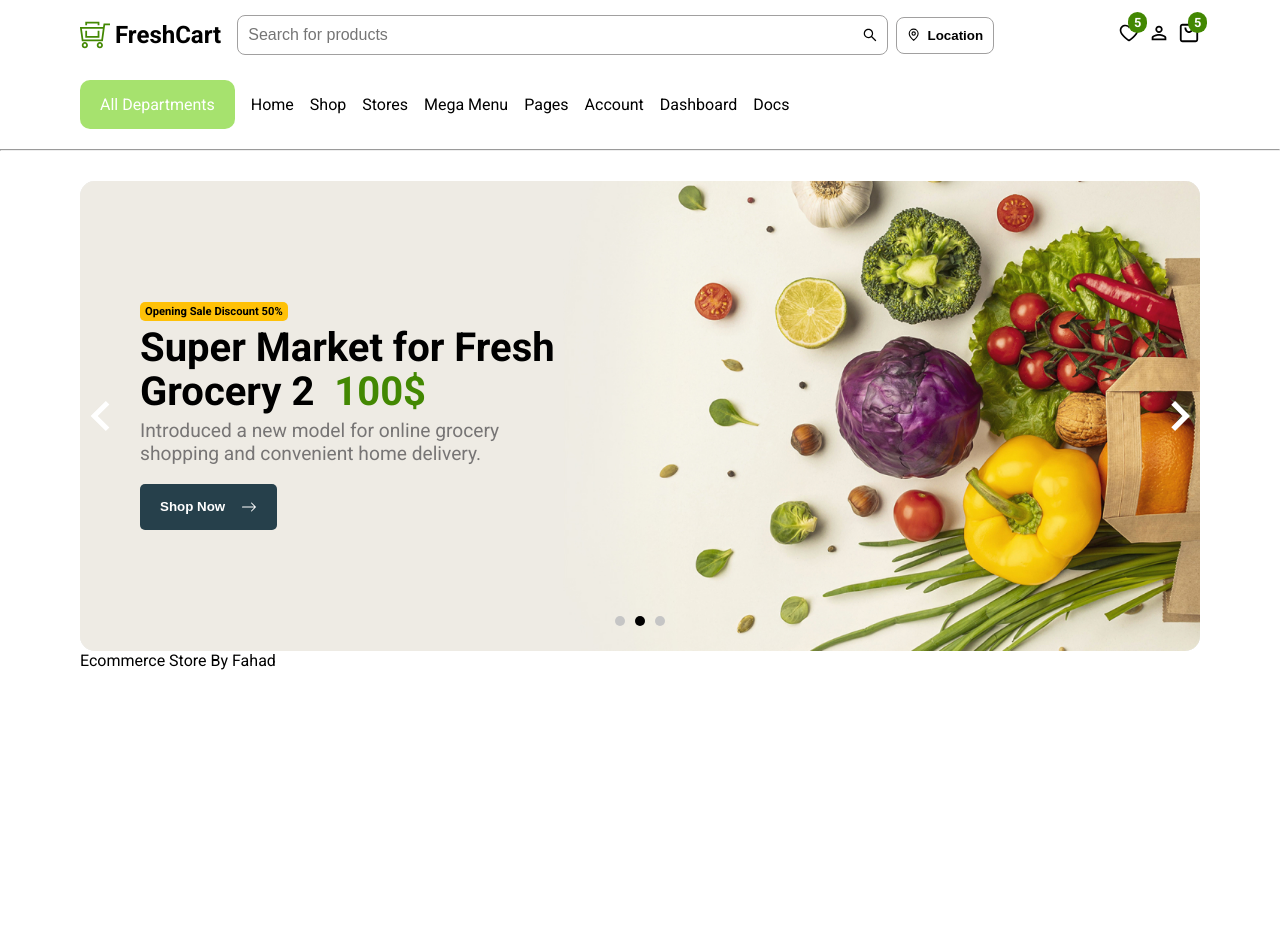
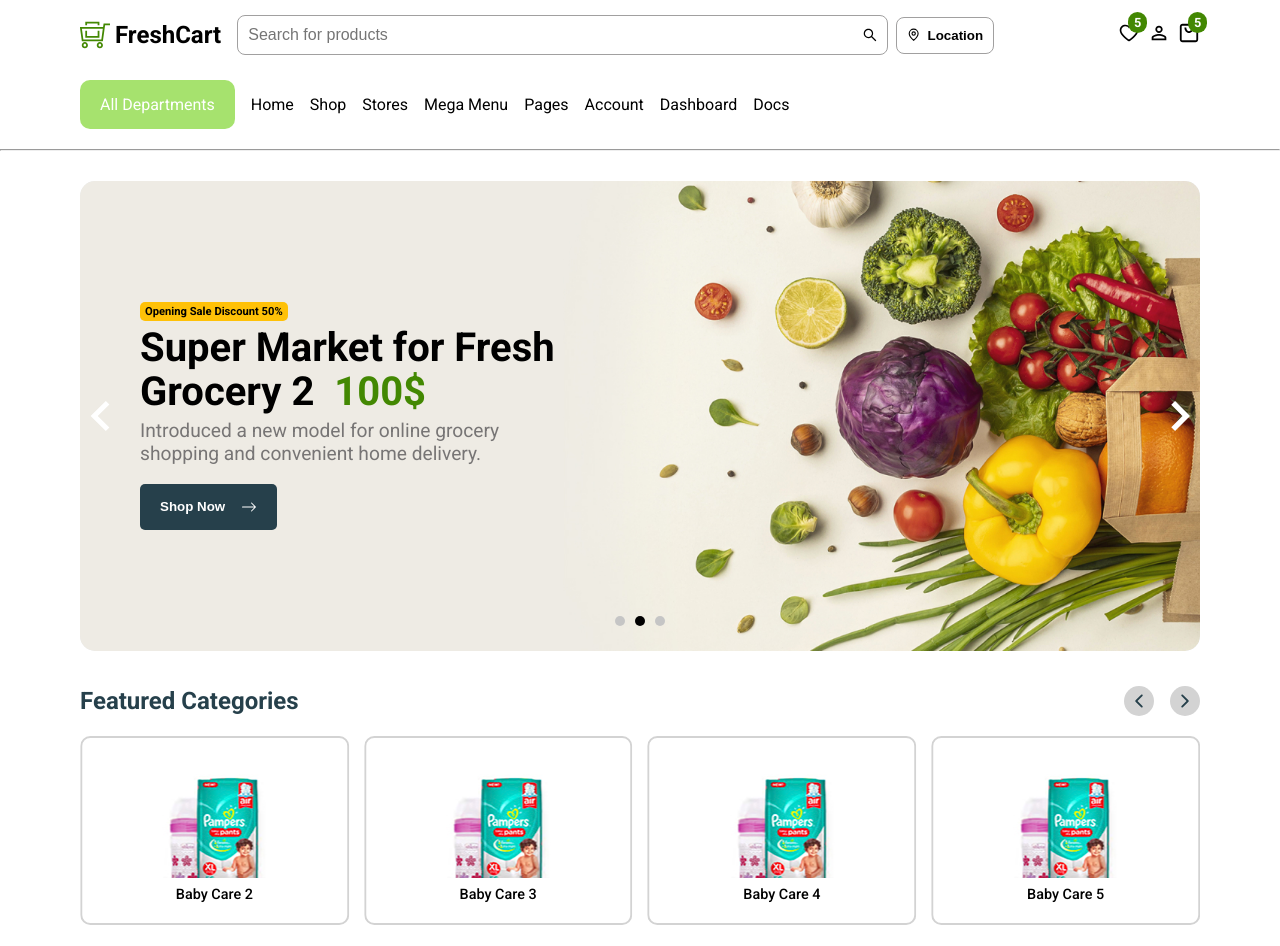
Before and after one commit to MFahadUmer/next-ecommerce, a Next.js app: page / in a window 1280 px wide. Shown: the top 946 px of the page. Before the commit the page ends 800 px from the top, so only its background shows below. Built offline with nearby package versions, Linux system fonts and the light colour scheme.

Commit message:
Adds Category Slider

```diff
--- /dev/null
+++ b/src/app/components/styled-components/category-slider/CategorySlide.js
@@ -0,0 +1,13 @@
+import React from 'react';
+import styles from './categorySlide.module.css';
+import Image from 'next/image';
+
+const CategorySlide = ({ text, image }) => {
+  return (
+    <div className={styles.slide}>
+      <Image src={image} width={120} height={120} alt={text} /> <p className={styles.title}>{text}</p>
+    </div>
+  );
+};
+
+export default CategorySlide;
--- /dev/null
+++ b/src/app/components/styled-components/category-slider/CategorySlider.js
@@ -0,0 +1,91 @@
+import React from 'react';
+import styles from './categorySlider.module.css';
+import CategorySlide from './CategorySlide';
+import { useKeenSlider } from 'keen-slider/react';
+import 'keen-slider/keen-slider.min.css';
+import CategorySlides from '@/app/mock/category_slider';
+import { IoIosArrowBack, IoIosArrowForward } from 'react-icons/io';
+
+const CategorySlider = () => {
+  const [sliderRef, instanceRef] = useKeenSlider(
+    {
+      breakpoints: {
+        '(min-width: 400px)': {
+          slides: { perView: 2, spacing: 10 },
+        },
+        '(min-width: 820px)': {
+          slides: { perView: 4, spacing: 15 },
+        },
+        '(min-width: 1400px)': {
+          slides: { perView: 6, spacing: 15 },
+        },
+      },
+      loop: true,
+      slides: { perView: 1 },
+    },
+    [
+      (slider) => {
+        let timeout;
+        let mouseOver = false;
+        function clearNextTimeout() {
+          clearTimeout(timeout);
+        }
+        function nextTimeout() {
+          clearTimeout(timeout);
+          if (mouseOver) return;
+          timeout = setTimeout(() => {
+            slider.next();
+          }, 5000);
+        }
+        slider.on('created', () => {
+          slider.container.addEventListener('mouseover', () => {
+            mouseOver = true;
+            clearNextTimeout();
+          });
+          slider.container.addEventListener('mouseout', () => {
+            mouseOver = false;
+            nextTimeout();
+          });
+          nextTimeout();
+        });
+        slider.on('dragStarted', clearNextTimeout);
+        slider.on('animationEnded', nextTimeout);
+        slider.on('updated', nextTimeout);
+      },
+    ]
+  );
+
+  return (
+    <div className={styles.slider}>
+      <div className={styles.slider__header}>
+        <h2>Featured Categories</h2>
+        <div className={styles.arrows__container}>
+          <IoIosArrowBack
+            onClick={(e) => e.stopPropagation() || instanceRef.current?.prev()}
+            className={styles.arrow}
+          />
+          <IoIosArrowForward
+            onClick={(e) => e.stopPropagation() || instanceRef.current?.next()}
+            className={styles.arrow}
+          />
+        </div>
+      </div>
+      <div className={styles.category__slider}>
+        <div ref={sliderRef} className="keen-slider">
+          {CategorySlides?.length > 0
+            ? CategorySlides.map((item, index) => (
+                <div
+                  key={index}
+                  className={`keen-slider__slide  ${styles.number__slide}`}
+                >
+                  <CategorySlide text={item.title} image={item.image} />
+                </div>
+              ))
+            : ''}
+        </div>
+      </div>
+    </div>
+  );
+};
+
+export default CategorySlider;
--- /dev/null
+++ b/src/app/components/styled-components/category-slider/categorySlide.module.css
@@ -0,0 +1,23 @@
+.slide {
+  display: flex;
+  justify-content: center;
+  flex-direction: column;
+  align-items: center;
+  border: 2px solid lightgray;
+  border-radius: 10px;
+  padding: 20px 10px;
+}
+
+.slide:hover {
+  border-color: var(--green);
+}
+
+.slide:hover .title {
+  color: var(--green);
+}
+
+.title {
+  margin-top: 8px;
+  font-weight: 500;
+  font-size: 0.9rem;
+}
--- /dev/null
+++ b/src/app/components/styled-components/category-slider/categorySlider.module.css
@@ -0,0 +1,53 @@
+.slider {
+  margin: 20px 0;
+}
+
+.number-slide {
+  background: grey;
+  display: flex;
+  align-items: center;
+  justify-content: center;
+  font-size: 50px;
+  color: #fff;
+  font-weight: 500;
+  height: 300px;
+  max-height: 100vh;
+}
+
+.category__slider {
+  display: flex;
+  justify-content: center;
+}
+
+.slider__header {
+  margin-top: 20px;
+  margin-bottom: 5px;
+  display: flex;
+  justify-content: space-between;
+  align-items: center;
+  padding: 15px 0;
+}
+
+.slider__header > h2 {
+  color: var(--dark-gray);
+}
+
+.arrow {
+  background-color: lightgray;
+  color: var(--dark-gray);
+  height: 30px;
+  width: 30px;
+  padding: 5px;
+  border-radius: 20px;
+  cursor: pointer;
+}
+
+.arrow:hover {
+  background-color: var(--green);
+  color: white;
+}
+
+.arrows__container {
+  display: flex;
+  gap: 1rem;
+}
--- a/src/app/components/styled-components/slider/Slider.js
+++ b/src/app/components/styled-components/slider/Slider.js
@@ -121,13 +121,12 @@ const Slider = () => {
 };
 
 function Arrow(props) {
-  const disabeld = props.disabled ? ` ${styles.arrow__disabled}` : '';
   return (
     <svg
       onClick={props.onClick}
       className={`${styles.arrow} ${
         props.left ? styles.arrow__left : styles.arrow__right
-      } ${disabeld}`}
+      }`}
       xmlns="http://www.w3.org/2000/svg"
       viewBox="0 0 24 24"
     >
--- a/src/app/components/styled-components/slider/slider.module.css
+++ b/src/app/components/styled-components/slider/slider.module.css
@@ -15,6 +15,7 @@
   position: relative;
   background: rgb(236, 236, 236);
   border-radius: 15px;
+  overflow: hidden;
 }
 
 .dots {
--- /dev/null
+++ b/src/app/mock/category_slider.js
@@ -0,0 +1,60 @@
+const CategorySlides = [
+  {
+    title: 'Baby Care 1',
+    image: '/assets/images/c-slide-1.jpg',
+  },
+  {
+    title: 'Baby Care 2',
+    image: '/assets/images/c-slide-1.jpg',
+  },
+  {
+    title: 'Baby Care 3',
+    image: '/assets/images/c-slide-1.jpg',
+  },
+  {
+    title: 'Baby Care 4',
+    image: '/assets/images/c-slide-1.jpg',
+  },
+  {
+    title: 'Baby Care 5',
+    image: '/assets/images/c-slide-1.jpg',
+  },
+  {
+    title: 'Baby Care 6',
+    image: '/assets/images/c-slide-1.jpg',
+  },
+  {
+    title: 'Baby Care 7',
+    image: '/assets/images/c-slide-1.jpg',
+  },
+  {
+    title: 'Baby Care 8',
+    image: '/assets/images/c-slide-1.jpg',
+  },
+  {
+    title: 'Baby Care 9',
+    image: '/assets/images/c-slide-1.jpg',
+  },
+  {
+    title: 'Baby Care 10',
+    image: '/assets/images/c-slide-1.jpg',
+  },
+  {
+    title: 'Baby Care 11',
+    image: '/assets/images/c-slide-1.jpg',
+  },
+  {
+    title: 'Baby Care 12',
+    image: '/assets/images/c-slide-1.jpg',
+  },
+  {
+    title: 'Baby Care 13',
+    image: '/assets/images/c-slide-1.jpg',
+  },
+  {
+    title: 'Baby Care 14',
+    image: '/assets/images/c-slide-1.jpg',
+  },
+];
+
+export default CategorySlides;
--- a/src/app/page.js
+++ b/src/app/page.js
@@ -2,6 +2,10 @@
 import dynamic from 'next/dynamic';
 const Slider = dynamic(
   () => import('./components/styled-components/slider/Slider'),
+  { loading: () => <p>Loading...</p>, ssr: false }
+);
+const CategorySlider = dynamic(
+  () => import('./components/styled-components/category-slider/CategorySlider'),
   { loading: () => <p>Loading...</p>, ssr: false }
 );
 
@@ -10,7 +14,12 @@ export default function Home() {
     <main>
       <hr className="hr" />
       <div className="container">
-        <Slider />
+        <div>
+          <Slider />
+        </div>
+        <div>
+          <CategorySlider />
+        </div>
         <div>Ecommerce Store By Fahad</div>
       </div>
     </main>
```
Also changed, not shown: public/assets/images/c-slide-1.jpg (added).
